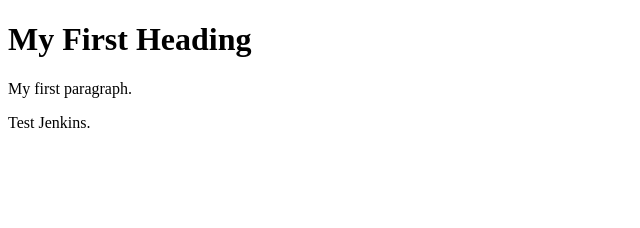
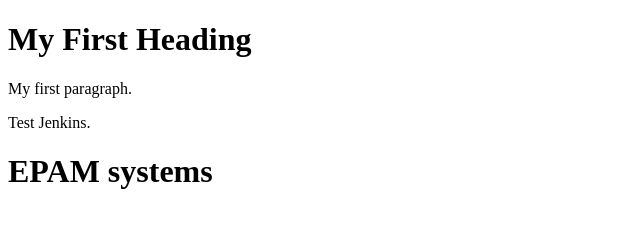
Before and after one commit to sofinan/jenkins_test, a plain HTML site: page index.html in a window 1280 px wide. Shown: the whole page, without its empty margins (0-640 px from the left). Drawn offline with Linux system fonts and the light colour scheme.

Commit message:
Jenkins test 2

```diff
--- a/index.html
+++ b/index.html
@@ -5,5 +5,6 @@
         <h1>My First Heading</h1>
         <p>My first paragraph.</p>
         <p>Test Jenkins.</p>
+        <h1>EPAM systems</h1>
     </body>
 </html>
```
